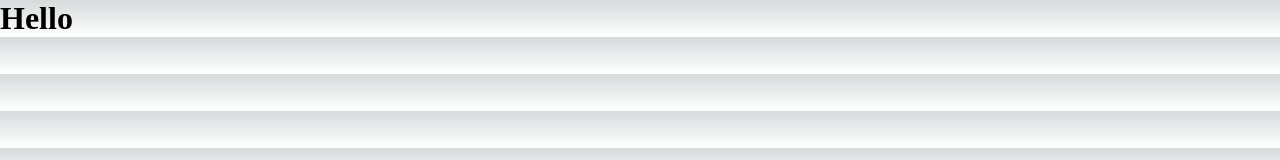
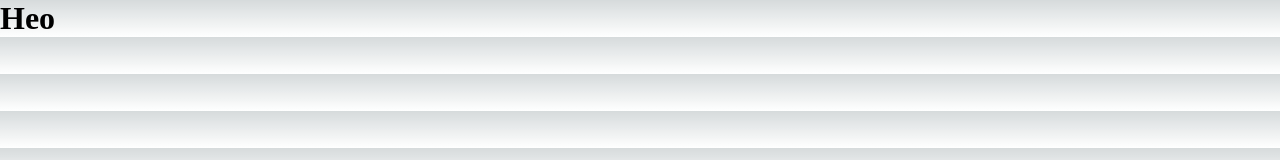
Before and after one commit to MarkivV/e-commerce, a Next.js app in the folder client/: page / in a window 1280 px wide. Shown: the top 160 px of the page. Built offline with nearby package versions, Linux system fonts and the light colour scheme.

Commit message:
first client commit

```diff
--- a/client/pages/index.tsx
+++ b/client/pages/index.tsx
@@ -8,7 +8,7 @@
 export default function Home() {
   return (
     <>
-      <h1>Hello</h1>
+      <h1>Heo</h1>
     </>
   )
 }
```
